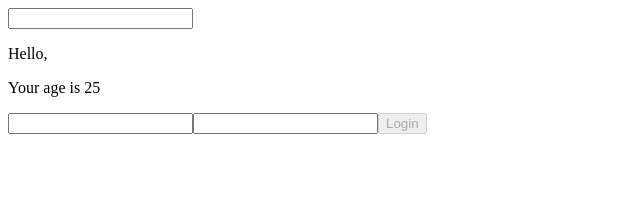
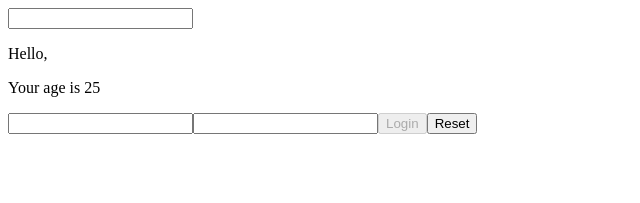
Before and after one commit to Rushizo/EserciziReact, a React (Create React App) app in the folder esercizi_da_inviare/: page / in a window 1280 px wide. Shown: the top 203 px of the page, without its empty margins (0-640 px from the left). Built offline with nearby package versions, Linux system fonts and the light colour scheme.

Commit message:
Exercise 22 done

```diff
--- a/esercizi_da_inviare/src/Login.js
+++ b/esercizi_da_inviare/src/Login.js
@@ -14,7 +14,10 @@ const Login = () => {
 
     const isDisabled = userName === "" || password === "";
 
-
+    const handleReset = (event) => {
+        setUserName("")
+        setPassword("")
+    }
 
 
     return(
@@ -23,6 +26,7 @@ const Login = () => {
                 <input type="Text" onChange={handleName}></input>
                 <input type="password" onChange={handlePassword}></input>
                 <button disabled={isDisabled}>Login</button>
+                <button onClick={handleReset}>Reset</button>
             </form>
         </>
     )
```
